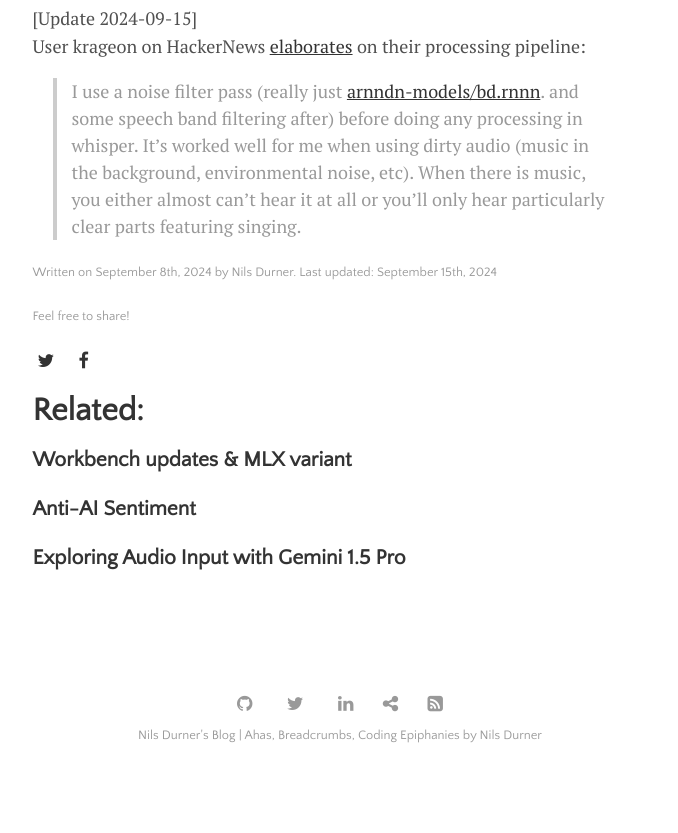
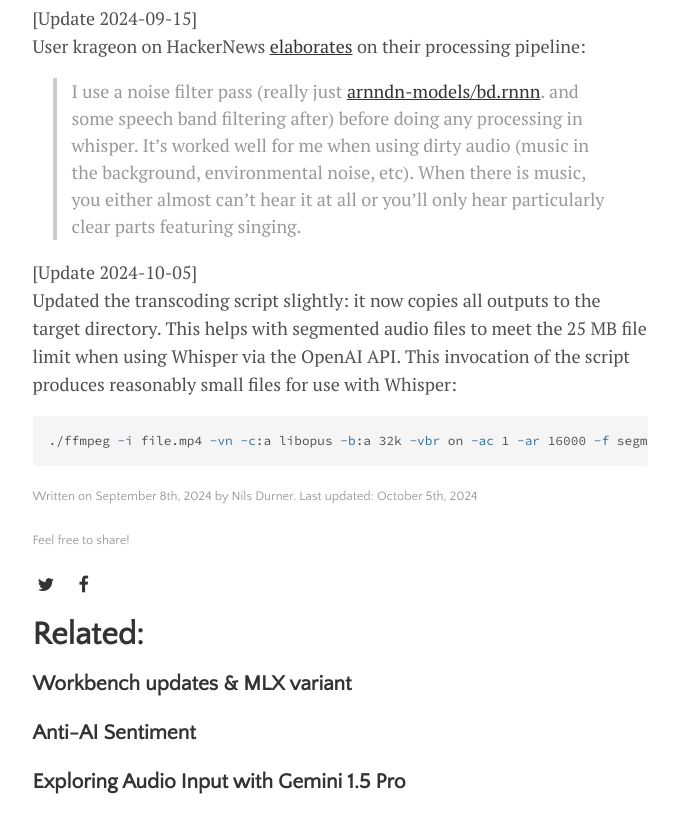
Before and after one commit to ndurner/ndurner.github.io, a Jekyll site: the page built from _posts/2024-09-08-mlx-whisper-gemini.md, in a window 1280 px wide and 900 px high, scrolled down 1427 px. Shown: the top 833 px of the window, without its empty margins (300-978 px from the left). Built offline with Jekyll 4.4.1, drawn with Linux system fonts in a browser that asks for light colours; before the commit the page ends 2208 px from its top, so only the background shows below that.

Commit message:
manual transcoding command

````diff
--- a/_posts/2024-09-08-mlx-whisper-gemini.md
+++ b/_posts/2024-09-08-mlx-whisper-gemini.md
@@ -5,7 +5,7 @@
 categories: [journal]
 tags: [mlx, whisper, gemini]
 date: 2024-09-08
-last_updated: 2024-09-15
+last_updated: 2024-10-05
 ---
 
 (TLDR; I tried device-local Whisper and ended up using Google Gemini instead.)
@@ -39,3 +39,9 @@
 [Update 2024-09-15] \
 User krageon on HackerNews [elaborates](https://news.ycombinator.com/item?id=41489152) on their processing pipeline:
 > I use a noise filter pass (really just [arnndn-models/bd.rnnn](https://github.com/richardpl/arnndn-models/blob/master/bd.rnnn). and some speech band filtering after) before doing any processing in whisper. It's worked well for me when using dirty audio (music in the background, environmental noise, etc). When there is music, you either almost can't hear it at all or you'll only hear particularly clear parts featuring singing.
+
+[Update 2024-10-05] \
+Updated the transcoding script slightly: it now copies all outputs to the target directory. This helps with segmented audio files to meet the 25 MB file limit when using Whisper via the OpenAI API. This invocation of the script produces reasonably small files for use with Whisper:
+```bash
+./ffmpeg -i file.mp4 -vn -c:a libopus -b:a 32k -vbr on -ac 1 -ar 16000 -f segment -segment_time 3600 output_%03d.ogg
+```
````
